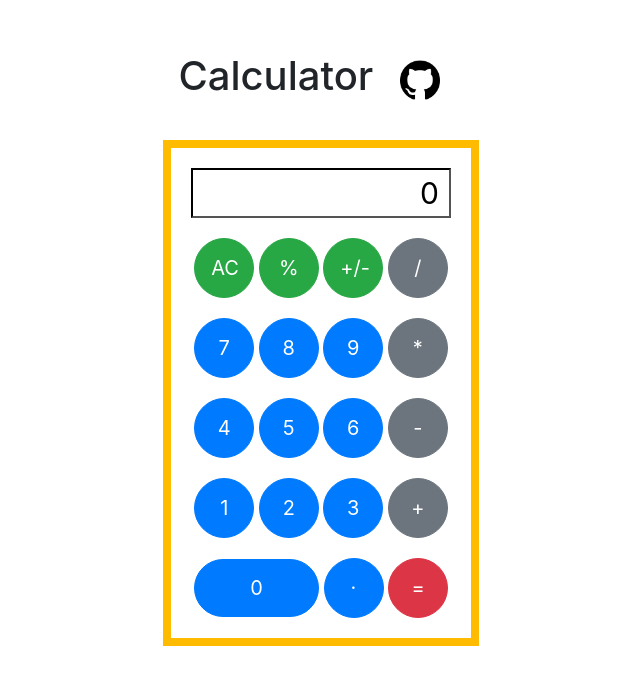
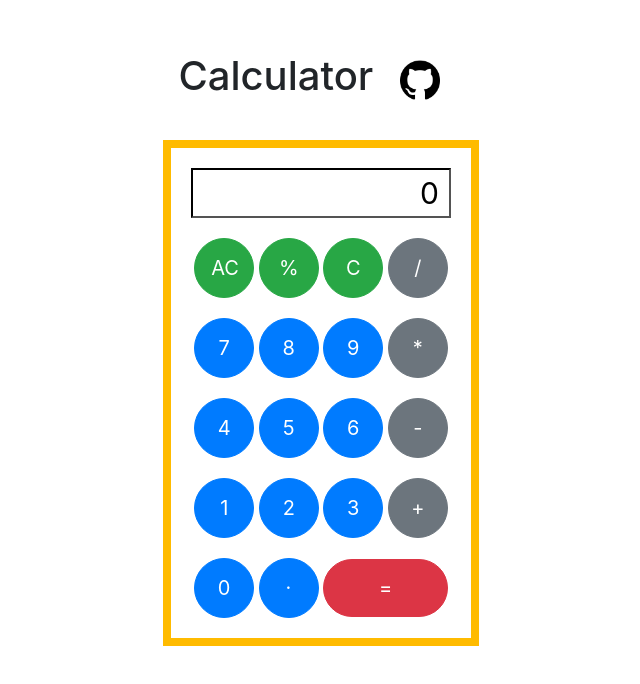
Before and after one commit to gowthamak812/React-Simple-Calculator, a React (Create React App) app: page / in a window 1280 px wide. Shown: the top 684 px of the page, without its empty margins (319-959 px from the left). Built offline with nearby package versions, Linux system fonts and the light colour scheme.

Commit message:
clear btn & btn functionality

```diff
--- a/src/component/Buttons.js
+++ b/src/component/Buttons.js
@@ -3,7 +3,6 @@ import React, { useEffect, useState } from "react";
 import { Button } from 'react-bootstrap';
 import 'bootstrap/dist/css/bootstrap.css';
 import '../component/App.scss';
-
 
 export default function Buttons() {
   const [preState, setPreState] = useState("");
@@ -61,17 +60,13 @@ export default function Buttons() {
         return;
     }
     setInput("");
-    setPreState(cal);
+    setPreState(Number(cal).toFixed(2));
     setCurState("");
   };
-  const MinusPlus = () => {
-    if (curState.charAt(0) === "-") {
-      setCurState(curState.substring(1));
-    } else {
-      setCurState("-" + curState);
-    }
+  const backspace = () => {
+    setCurState(curState.slice(0,-1));
+    setPreState("0")
   };
-
   const Percent = () => {
     preState
       ? setCurState(String((parseFloat(curState) / 100) * preState))
@@ -82,8 +77,6 @@ export default function Buttons() {
     setCurState("");
     setInput("0");
   };
-
-
   return (
     <>
       <div>
@@ -93,7 +86,7 @@ export default function Buttons() {
       <div>
         <Button variant="outline-success" className="rounded-circle" onClick={Reset} size="lg" active>AC</Button>{' '}
         <Button variant="outline-success" className="rounded-circle " onClick={Percent} size="lg" active>%</Button>{' '}
-        <Button variant="outline-success" className="rounded-circle" onClick={MinusPlus} size="lg" active>+/-</Button>{' '}
+        <Button variant="outline-success" className="rounded-circle" onClick={backspace} size="lg" active>C</Button>{' '}
         <Button variant="outline-secondary" className="rounded-circle" onClick={OperatorType} size="lg" active>/</Button>{' '}
       </div>
       <div>
@@ -115,9 +108,9 @@ export default function Buttons() {
         <Button variant="outline-secondary" className="rounded-circle" onClick={OperatorType} size="lg" active>+</Button>{' '}
       </div>
       <div>
-        <Button variant="outline-primary" className="btn-1" onClick={InputNum} size="lg" active>0</Button>{' '}
+        <Button variant="outline-primary" className="rounded-circle" onClick={InputNum} size="lg" active>0</Button>{' '}
         <Button variant="outline-primary" className="rounded-circle btn-2" onClick={InputNum} size="lg" active>.</Button>{' '}
-        <Button variant="outline-danger" className="rounded-circle" onClick={Equals} size="lg" active>=</Button>{' '}
+        <Button variant="outline-danger" className="btn-1" onClick={Equals} size="lg" active>=</Button>{' '}
       </div>
     </>
   );
```
